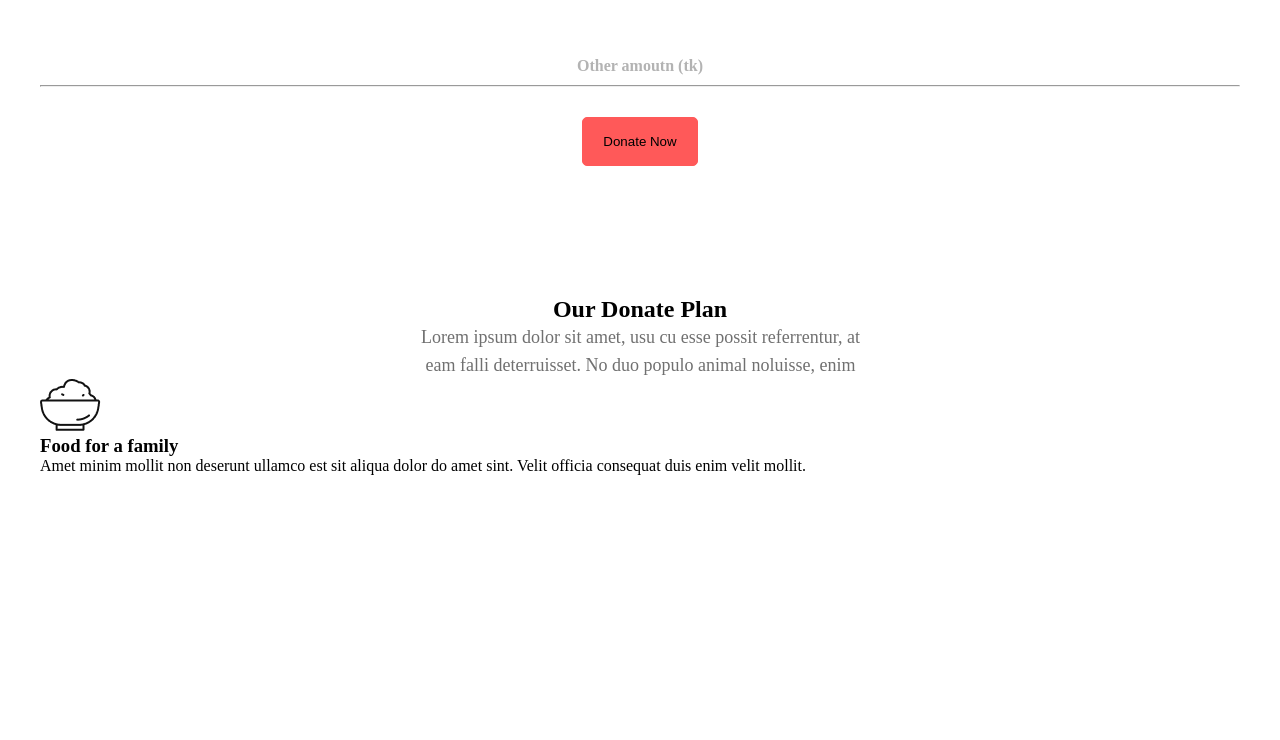
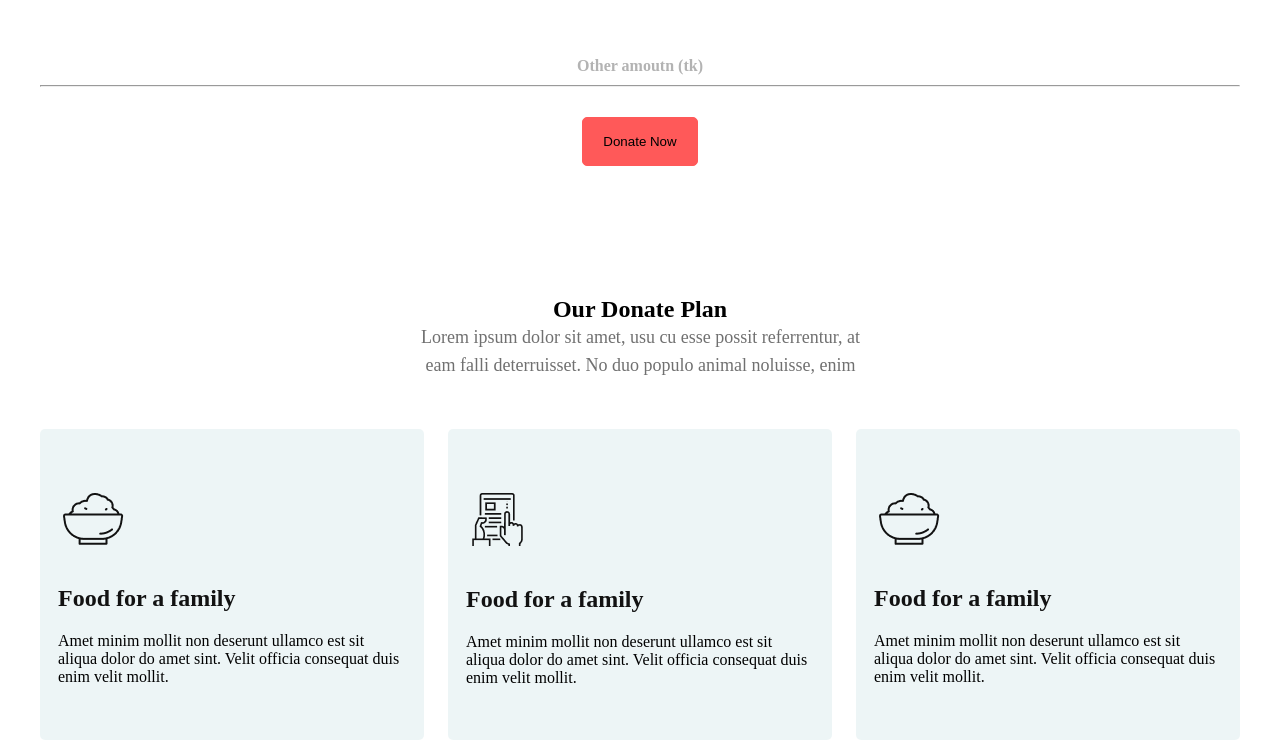
Before and after one commit to nasim1717/demo-project, a plain HTML site: page index.html in a window 1280 px wide. Shown: the part 1001-1741 px from the top of the page. Before the commit the page ends 1476 px from the top, so only its background shows below. Drawn offline with Linux system fonts and the light colour scheme.

Commit message:
help container

```diff
--- a/index.html
+++ b/index.html
@@ -51,11 +51,33 @@
         <div class="help-container">
           <div class="container">
             <img src="./icons/food.png" alt="" />
-            <h3>Food for a family</h3>
-            <p>
-              Amet minim mollit non deserunt ullamco est sit aliqua dolor do amet sint. Velit
-              officia consequat duis enim velit mollit.
-            </p>
+            <div class="help-description">
+              <h3 class="help-tittle">Food for a family</h3>
+              <p>
+                Amet minim mollit non deserunt ullamco est sit aliqua dolor do amet sint. Velit
+                officia consequat duis enim velit mollit.
+              </p>
+            </div>
+          </div>
+          <div class="container">
+            <img src="./icons/Frame-1.png" alt="" />
+            <div class="help-description">
+              <h3 class="help-tittle">Food for a family</h3>
+              <p>
+                Amet minim mollit non deserunt ullamco est sit aliqua dolor do amet sint. Velit
+                officia consequat duis enim velit mollit.
+              </p>
+            </div>
+          </div>
+          <div class="container">
+            <img src="./icons/food.png" alt="" />
+            <div class="help-description">
+              <h3 class="help-tittle">Food for a family</h3>
+              <p>
+                Amet minim mollit non deserunt ullamco est sit aliqua dolor do amet sint. Velit
+                officia consequat duis enim velit mollit.
+              </p>
+            </div>
           </div>
         </div>
       </section>
--- a/styles/styles.css
+++ b/styles/styles.css
@@ -107,3 +107,30 @@ main{
     padding-left: 375px;
     padding-right: 374px;
 }
+.help-container{
+    display: flex;
+    gap: 24px;
+    margin-top: 50px;
+}
+.container{
+    background: rgba(79, 157, 166, 0.1);
+    border-radius: 5px;
+}
+.container img{
+   padding-top: 64px;
+   padding-left: 23px;
+   padding-bottom: 31px;
+}
+.container .help-tittle{
+    font-style: normal;
+    font-weight: 600;
+    font-size: 24px;
+    line-height: 36px;
+    color: #121212;
+    padding-bottom: 16px;
+}
+.container .help-description{
+    padding-left: 18px;
+    padding-right: 22px;
+    padding-bottom: 53px;
+}
```
